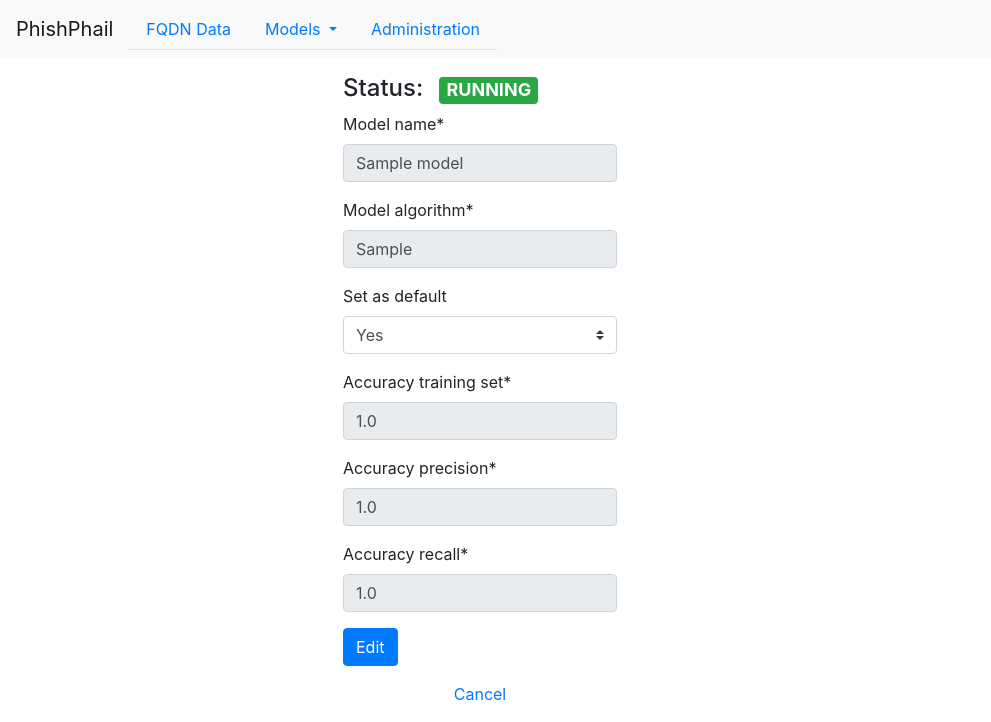
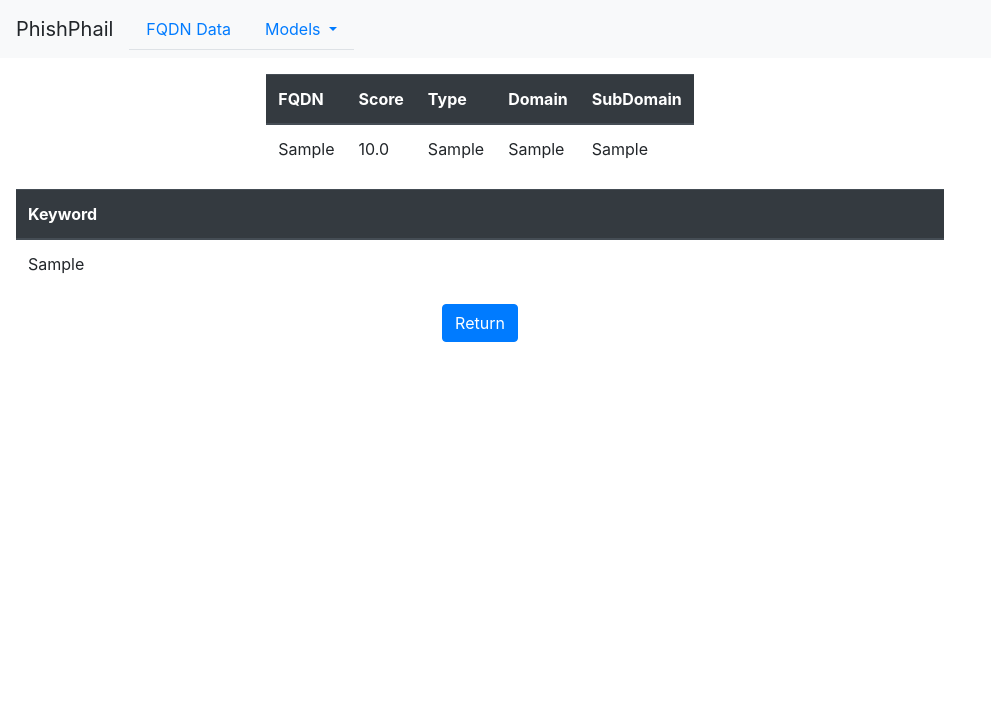
Before and after one commit to Austiller/PhishPhail, a Django app: page /trainer/1/details/ in a window 1280 px wide. Shown: the top 722 px of the page, without its empty margins (0-991 px from the left). Run offline with Django 3.2, Linux system fonts and the light colour scheme; tables that the repository leaves empty hold one stand-in row (values such as "Sample post"); some libraries are stand-ins or nearby versions.

Commit message:
addtional clean-up
additional clean-up

```diff
--- a/modeler/views.py
+++ b/modeler/views.py
@@ -1,7 +1,7 @@
 from django.shortcuts import render, HttpResponse, get_object_or_404,reverse,HttpResponseRedirect
 from django.http import JsonResponse
 from django.urls import reverse_lazy
-from django.views.generic import ListView, CreateView, UpdateView
+from django.views.generic import ListView, CreateView, UpdateView, DetailView
 # Create your views here.
 from background_task import background
 from modeler.forms import  ExecuteModel
@@ -44,6 +44,9 @@ def clear_stuff():
     FoundFQDN.objects.all().delete()
     print("Deleted All FQDNs")
     CompletedTask.objects.all().delete()
+
+
+
 
 
 def startModel (request, pk):
--- a/phishFail/settings.py
+++ b/phishFail/settings.py
@@ -96,7 +96,7 @@ Q_CLUSTER = {
 }
 
 WSGI_APPLICATION = 'phishFail.wsgi.application'
-
+FQDN_THRESHOLD = 0.45
 
 # Database
 # https://docs.djangoproject.com/en/2.1/ref/settings/#databases
--- a/phishFail/urls.py
+++ b/phishFail/urls.py
@@ -17,14 +17,13 @@ from django.contrib import admin
 from django.urls import path, include
 from django.conf.urls import url
 
-from trainer.views import ModelCreateView, trainerSettings, homeView, splashPage, FQDNInstanceListView
+from trainer.views import ModelCreateView, trainerSettings, homeView,  FQDNInstanceListView
 
 
 urlpatterns = [
     url(r'^$', FQDNInstanceListView.as_view(), name='home'),
-    url('phishPhail/', splashPage, name='phishPhail'),
-    path('admin/', admin.site.urls),
+    path('^admin/',  admin.site.urls),
     path('trainer/', include('trainer.urls')),
-    path('models/', include('modeler.urls')),
+    path('models/', include('modeler.urls'))
 
 ]
--- a/templates/base.html
+++ b/templates/base.html
@@ -19,7 +19,7 @@
 
     <nav class="navbar navbar-expand-lg navbar-light bg-light">
 
-      <a class="navbar-brand" href={% url 'phishPhail' %}>PhishPhail</a>
+      <a class="navbar-brand" >PhishPhail</a>
 
 
       <div class="collapse navbar-collapse" id="navbarSupportedContent">
@@ -39,7 +39,7 @@
             </div>
 
             <li class="nav-item ">
-            <a class="nav-link " href=#>Administration<span class="sr-only">(current)</span></a>
+
           </li>
 
         </ul>
--- /dev/null
+++ b/templates/trainer/fqdninstance_detail.html
@@ -0,0 +1,62 @@
+
+
+
+{% extends "base.html" %}
+
+{% load crispy_forms_tags %}
+
+
+
+{% block content %}
+
+  <div class="d-flex flex-column align-items-md-center justify-content-center w-75 p-3">
+
+
+
+
+    <div  class="d-md-inline-flex justify-content-between">
+      <table   class="table">
+          <thead class="thead-dark">
+            <tr>
+              <th>FQDN</th>
+              <th>Score</th>
+              <th>Type</th>
+              <th>Domain</th>
+              <th>SubDomain</th>
+            </tr>
+          </thead>
+          <tbody>
+
+              <tr>
+              <td>{{ fqdn.fqdn_full }}</a></td>
+              <td>{{ fqdn.score }}</td>
+
+              <td>{{ fqdn.fqdn_type }}</td>
+              <td>{{ fqdn.fqdn_domain }}</td>
+              <td>{{ fqdn.fqdn_subdomain }}</td>
+              </tr>
+
+          </tbody>
+        </table>
+
+    </div>
+     <table   class="table">
+          <thead class="thead-dark">
+            <tr>
+              <th>Keyword</th>
+            </tr>
+          </thead>
+          <tbody>
+             {% for kw in keywords %}
+              <tr>
+              <td>{{ kw}}</a></td>
+
+              </tr>
+              {% endfor %}
+          </tbody>
+        </table>
+      <a class="btn btn-primary" href="{% url 'home' %}"role="button">Return</a>
+
+  <div>
+
+{% endblock %}
--- a/templates/trainer/model_list.html
+++ b/templates/trainer/model_list.html
@@ -24,7 +24,7 @@
           <tbody>
             {% for model in model_list %}
               <tr>
-                <td><a href="{% url 'view_model_details' model.pk %}">{{ model.model_name }}</a></td>
+                <td><a href="{% url 'modelEdit' model.pk %}">{{ model.model_name }}</a></td>
                 <td>{{ model.set_as_default }}</td>
 
                 <td>{{ model.accuracy_precision }}</td>
--- a/trainer/models.py
+++ b/trainer/models.py
@@ -164,6 +164,7 @@ class FQDNInstance(models.Model):
     matched_keywords =  models.ManyToManyField(KeyWord)
 
     # If the subdomain of the FQDN matches a tracked brand
+
     #brand_subdomain_match = models.ForeignKey(Brand)
 
     # The date which the FQDN was seen
--- a/trainer/urls.py
+++ b/trainer/urls.py
@@ -7,8 +7,7 @@ urlpatterns = [
     path('',views.ModelListView.as_view(), name='models'),
     path('create/',views.ModelCreateView.as_view(), name='createModel'),
     path('<int:pk>/edit/', views.ModelEdit.as_view(), name='modelEdit'),
-    path('<int:pk>/details/',views.ModelDetails.as_view(), name='view_model_details'),
-    path('<int:pk>/details/',views.FQDNInstanceDetails.as_view(), name='view_fqdn_details'),
+    path('<int:pk>/details/', views.fqdninstance_details, name='view_fqdn_details'),
     path('trainerSettings',views.trainerSettings, name='trainerSettings')
 
 
--- a/trainer/views.py
+++ b/trainer/views.py
@@ -1,11 +1,11 @@
 from django.shortcuts import render, HttpResponse, get_object_or_404, HttpResponseRedirect
 from django.urls import reverse_lazy, reverse
-from django.views.generic import ListView, CreateView, UpdateView
+from django.views.generic import ListView, CreateView, UpdateView,DetailView
 from background_task import background
 from .models import FQDN,Model
 from trainer.trainer import AttributeManager,Trainer
 from trainer.forms import ModelForm,  ModelDetails, ModelEdit
-from trainer.models import Model, FQDNInstance
+from trainer.models import Model, FQDNInstance, KeyWord
 from .forms import ModelForm
 
 
@@ -47,28 +47,26 @@ class ModelCreateView (CreateView):
 
 class FQDNInstanceListView(ListView):
     model = FQDNInstance
-    paginate_by = 200
-    context_object_name = 'fqdn_list'
+    paginate_by = 100
+   # context_object_name = 'fqdn_list'
+    def get_context_data (self,**kwargs):
+        context  = {}
+        context['fqdn_list'] = FQDNInstance.objects.all().filter(score__gte=0.5)
+        return context
 
+def fqdninstance_details (request,pk):
+    context = {}
+    context['fqdn'] = FQDNInstance.objects.get(pk=pk)
+    context['keywords'] = []
+    for kw in context['fqdn'].matched_keywords.all():
+        context['keywords'].append(kw.keyword)
+        print(context)
+    return render(request,'trainer/fqdninstance_detail.html',context)
 
-
-class FQDNInstanceDetails (UpdateView):
-    """
-
-        This function checks to see if the model can be run. If not it returns a message stating as such and steps the user can take.
-
-
-    """
-
-    model = FQDNInstance
-
-    template_name = 'trainer/fqdn_details.html'
 
 
 
 class ModelUpdateView(UpdateView):
-
-
     model = Model
     form_class = ModelForm
     template_name = 'trainer/model_form.html'
@@ -77,14 +75,7 @@ class ModelUpdateView(UpdateView):
 
 def homeView(request):
     context = {}
-
-
     return render(request, 'home.html')
-
-def splashPage(request):
-    context = {}
-
-    return render(request, 'splash.html')
 
 
 def trainerSettings(request):
@@ -99,34 +90,6 @@ class ModelListView (ListView):
         context  = {}
         context['model_list'] = Model.objects.all()
         return context
-
-
-
-
-class ModelDetails (UpdateView):
-    """
-
-        This function checks to see if the model can be run. If not it returns a message stating as such and steps the user can take.
-
-
-    """
-
-    model = Model
-    form_class = ModelDetails
-    template_name = 'trainer/model_details.html'
-
-    #If the form is valid, pass the primary key referencing the model to be executed.
-    def form_valid(self, form):
-        model = form.save(commit=False)
-        request = self.request
-
-        model_id = model.id
-        return HttpResponseRedirect(self.get_success_url(model_id))
-
-
-    def get_success_url(self,model_id):
-        return reverse('modelEdit', args=[model_id])
-
 
 
 
```
Also changed, not shown: modeler/model.py (+6 -11 lines), templates/splash.html (deleted, +0 -28 lines), templates/trainer/fqdn_details.html (deleted, +0 -40 lines), templates/trainer/fqdninstance_list.html (+13 -10 lines), modeler/urls.py (line endings or trailing spaces), templates/trainer/model_details.html (line endings or trailing spaces).
